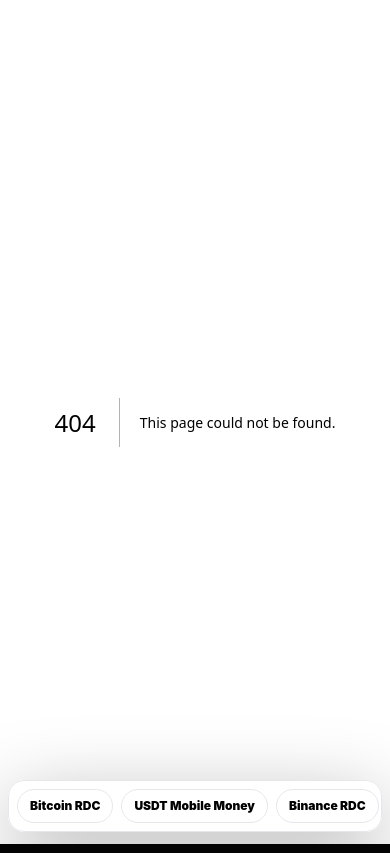
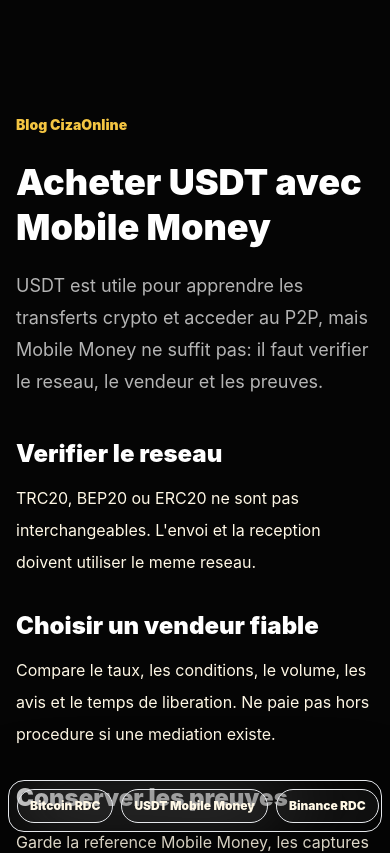
Before and after one commit to urbainciza0-web/cizaonline-premium-site, a Next.js app: page /blog/acheter-usdt-mobile-money in a window 390 px wide. Before the commit this address had no page. Shown: the top 853 px of the page. Built offline with nearby package versions, Linux system fonts and the light colour scheme.

Commit message:
Add USDT Mobile Money blog article

```diff
--- /dev/null
+++ b/app/blog/acheter-usdt-mobile-money/page.jsx
@@ -0,0 +1,25 @@
+import Link from "next/link";
+
+export const metadata = {
+  title: "Acheter USDT avec Mobile Money | Guide Blog CizaOnline",
+  description: "Guide educatif pour acheter USDT avec Mobile Money: reseaux, P2P, vendeurs, preuves de paiement et securite en Afrique francophone.",
+  alternates: { canonical: "/blog/acheter-usdt-mobile-money" }
+};
+
+export default function AcheterUsdtMobileMoneyArticle() {
+  return (
+    <main className="min-h-screen bg-ciza-black px-4 pb-20 pt-28 text-ciza-ivory sm:px-6 lg:px-8">
+      <article className="mx-auto max-w-4xl">
+        <Link href="/blog" className="text-sm font-black text-ciza-gold">Blog CizaOnline</Link>
+        <h1 className="mt-6 font-display text-4xl font-black leading-tight text-white sm:text-5xl">Acheter USDT avec Mobile Money</h1>
+        <p className="mt-5 text-lg leading-8 text-white/70">USDT est utile pour apprendre les transferts crypto et acceder au P2P, mais Mobile Money ne suffit pas: il faut verifier le reseau, le vendeur et les preuves.</p>
+        <div className="mt-10 space-y-8 leading-8 text-white/68">
+          <section><h2 className="font-display text-2xl font-black text-white">Verifier le reseau</h2><p className="mt-3">TRC20, BEP20 ou ERC20 ne sont pas interchangeables. L'envoi et la reception doivent utiliser le meme reseau.</p></section>
+          <section><h2 className="font-display text-2xl font-black text-white">Choisir un vendeur fiable</h2><p className="mt-3">Compare le taux, les conditions, le volume, les avis et le temps de liberation. Ne paie pas hors procedure si une mediation existe.</p></section>
+          <section><h2 className="font-display text-2xl font-black text-white">Conserver les preuves</h2><p className="mt-3">Garde la reference Mobile Money, les captures et les messages jusqu'a reception definitive des USDT.</p></section>
+        </div>
+        <div className="mt-10 flex flex-col gap-3 sm:flex-row"><Link href="/acheter-usdt-mobile-money" className="premium-button rounded-full px-6 py-3 text-center text-sm font-black text-black">Page USDT Mobile Money</Link><a href="https://wa.me/243834783307?text=Bonjour%20CizaOnline%2C%20je%20veux%20acheter%20USDT%20avec%20Mobile%20Money." className="rounded-full border border-ciza-gold/25 px-6 py-3 text-center text-sm font-bold text-white">WhatsApp</a></div>
+      </article>
+    </main>
+  );
+}
```
